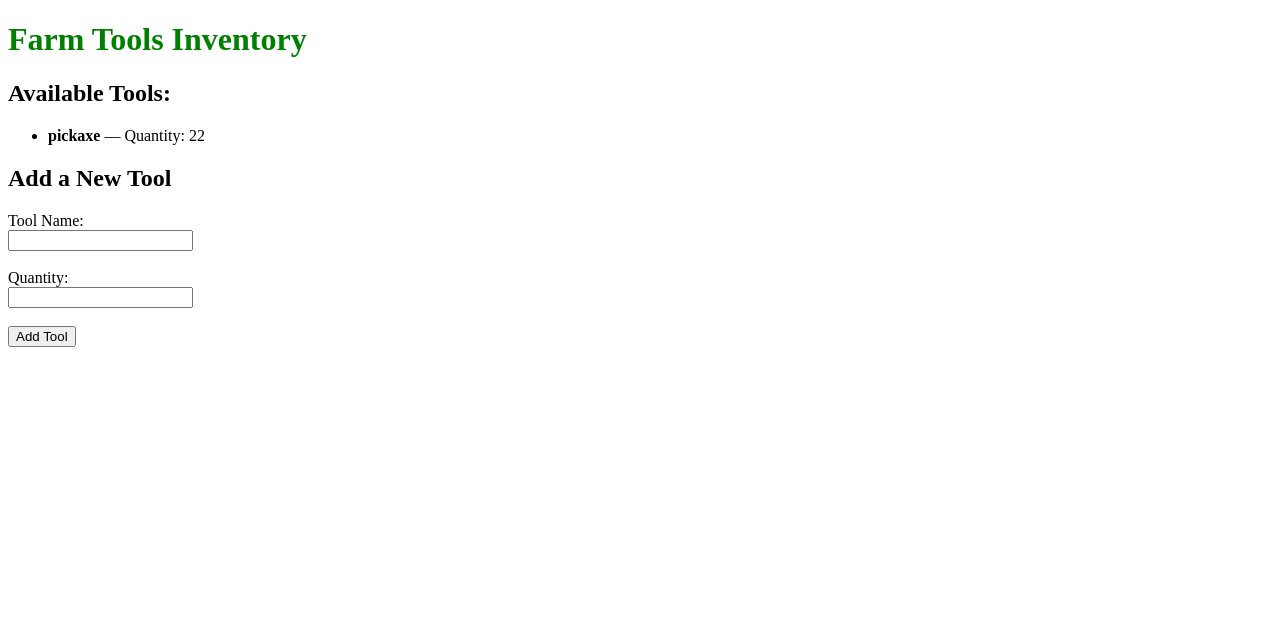
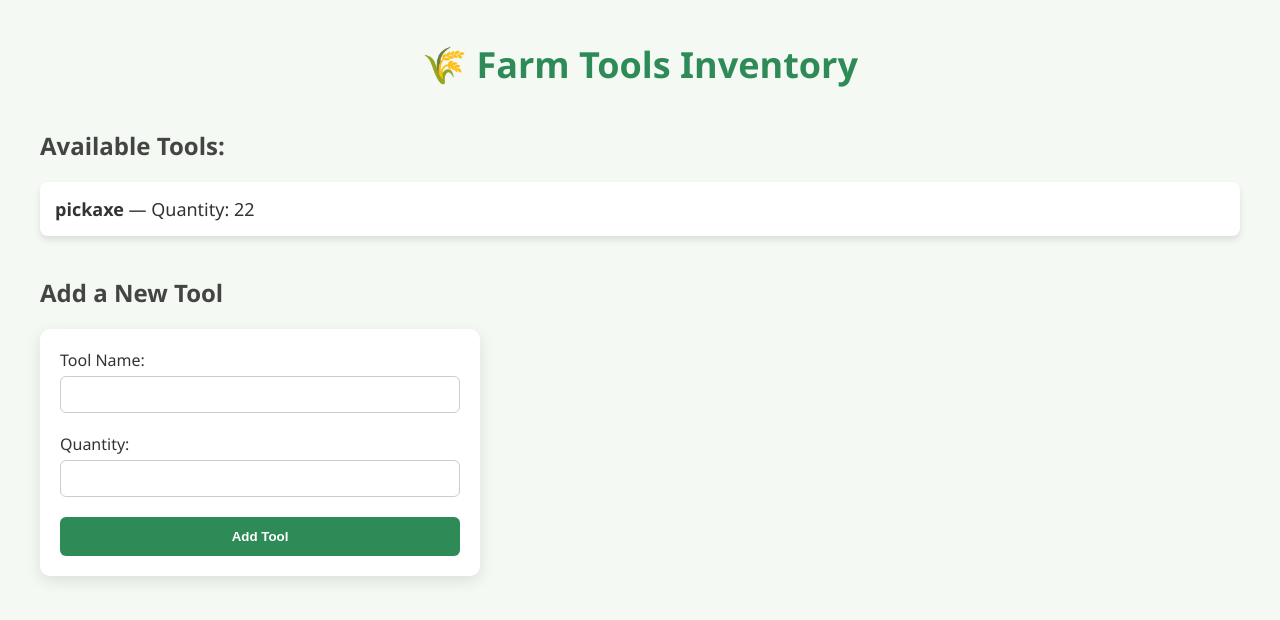
Before and after one commit to King-cel/System_inventory_CsC102_assignment, a Flask app: page / in a window 1280 px wide. Shown: the top 620 px of the page. Run offline with Flask 3, Linux system fonts and the light colour scheme.

Commit message:
Update index.html

```diff
--- a/templates/index.html
+++ b/templates/index.html
@@ -2,9 +2,86 @@
 <html>
 <head>
     <title>Farm Tools Inventory</title>
+    <style>
+        body {
+            background: #f4f9f4;
+            font-family: 'Segoe UI', Tahoma, Geneva, Verdana, sans-serif;
+            margin: 40px;
+            color: #333;
+        }
+
+        h1 {
+            color: #2e8b57;
+            text-align: center;
+            font-size: 36px;
+            margin-bottom: 10px;
+        }
+
+        h2 {
+            color: #444;
+            margin-top: 40px;
+        }
+
+        ul {
+            list-style: none;
+            padding: 0;
+        }
+
+        li {
+            background: #ffffff;
+            padding: 15px;
+            margin: 10px 0;
+            border-radius: 8px;
+            box-shadow: 0 4px 6px rgba(0,0,0,0.1);
+            font-size: 18px;
+        }
+
+        form {
+            background: #ffffff;
+            padding: 20px;
+            border-radius: 10px;
+            box-shadow: 0 5px 15px rgba(0,0,0,0.1);
+            max-width: 400px;
+            margin-top: 20px;
+        }
+
+        input[type="text"],
+        input[type="number"] {
+            width: 100%;
+            padding: 10px;
+            margin-top: 5px;
+            margin-bottom: 20px;
+            border: 1px solid #ccc;
+            border-radius: 6px;
+            box-sizing: border-box;
+            transition: 0.3s;
+        }
+
+        input[type="text"]:focus,
+        input[type="number"]:focus {
+            border-color: #2e8b57;
+            box-shadow: 0 0 8px rgba(46, 139, 87, 0.3);
+        }
+
+        input[type="submit"] {
+            background-color: #2e8b57;
+            color: white;
+            padding: 12px;
+            border: none;
+            border-radius: 6px;
+            cursor: pointer;
+            font-weight: bold;
+            width: 100%;
+            transition: background-color 0.3s ease;
+        }
+
+        input[type="submit"]:hover {
+            background-color: #246b45;
+        }
+    </style>
 </head>
 <body>
-    <h1 style="color: green;">Farm Tools Inventory</h1>
+    <h1>🌾 Farm Tools Inventory</h1>
 
     <h2>Available Tools:</h2>
     <ul>
@@ -12,16 +89,18 @@
             <li>
                 <strong>{{ item.name }}</strong> — Quantity: {{ item.quantity }}
             </li>
+        {% else %}
+            <li>No tools added yet. 👨‍🌾</li>
         {% endfor %}
     </ul>
 
     <h2>Add a New Tool</h2>
     <form action="/add" method="POST">
         <label for="name">Tool Name:</label><br>
-        <input type="text" id="name" name="name" required><br><br>
+        <input type="text" id="name" name="name" required><br>
 
         <label for="quantity">Quantity:</label><br>
-        <input type="number" id="quantity" name="quantity" required><br><br>
+        <input type="number" id="quantity" name="quantity" required><br>
 
         <input type="submit" value="Add Tool">
     </form>
```
